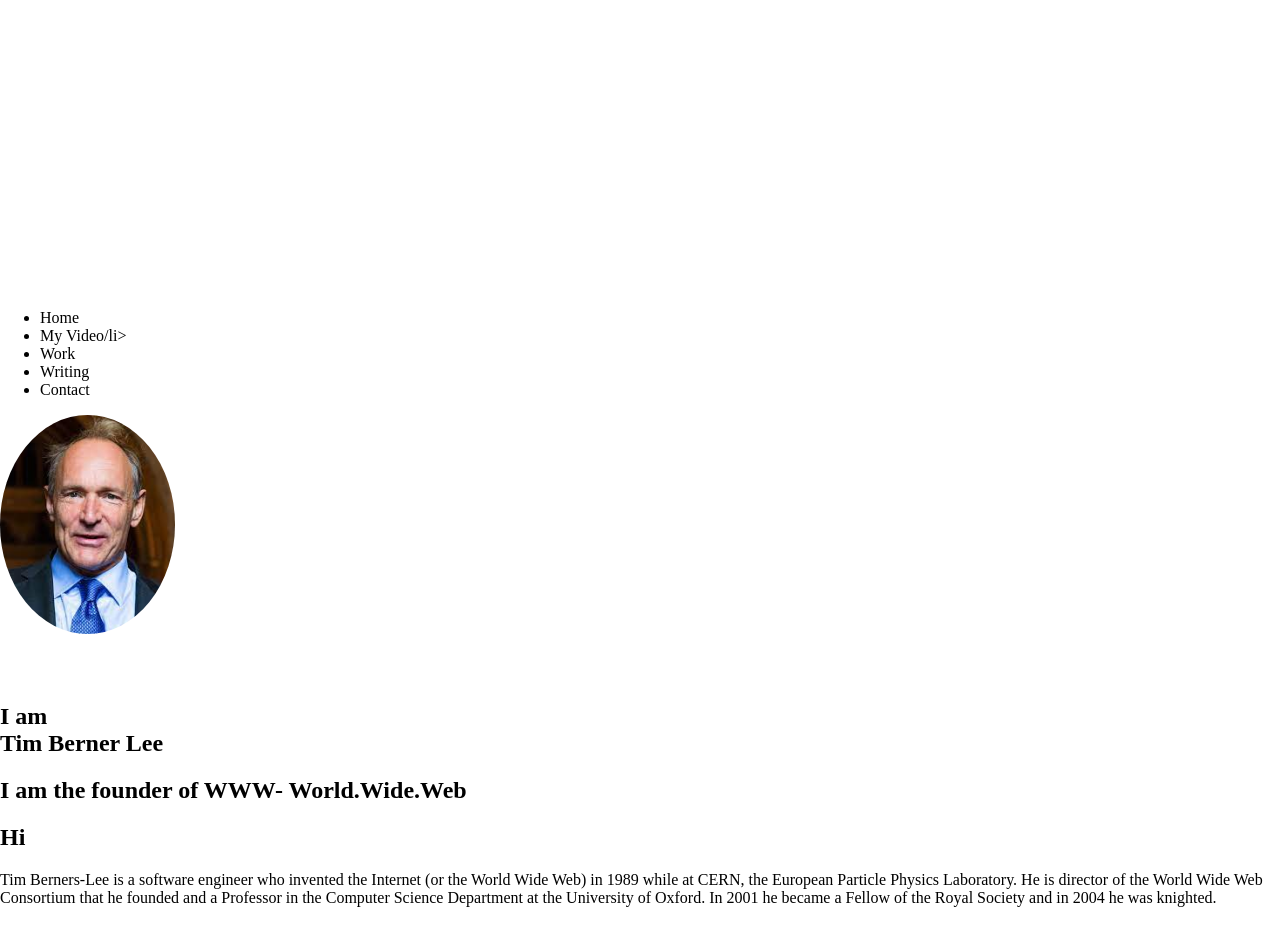
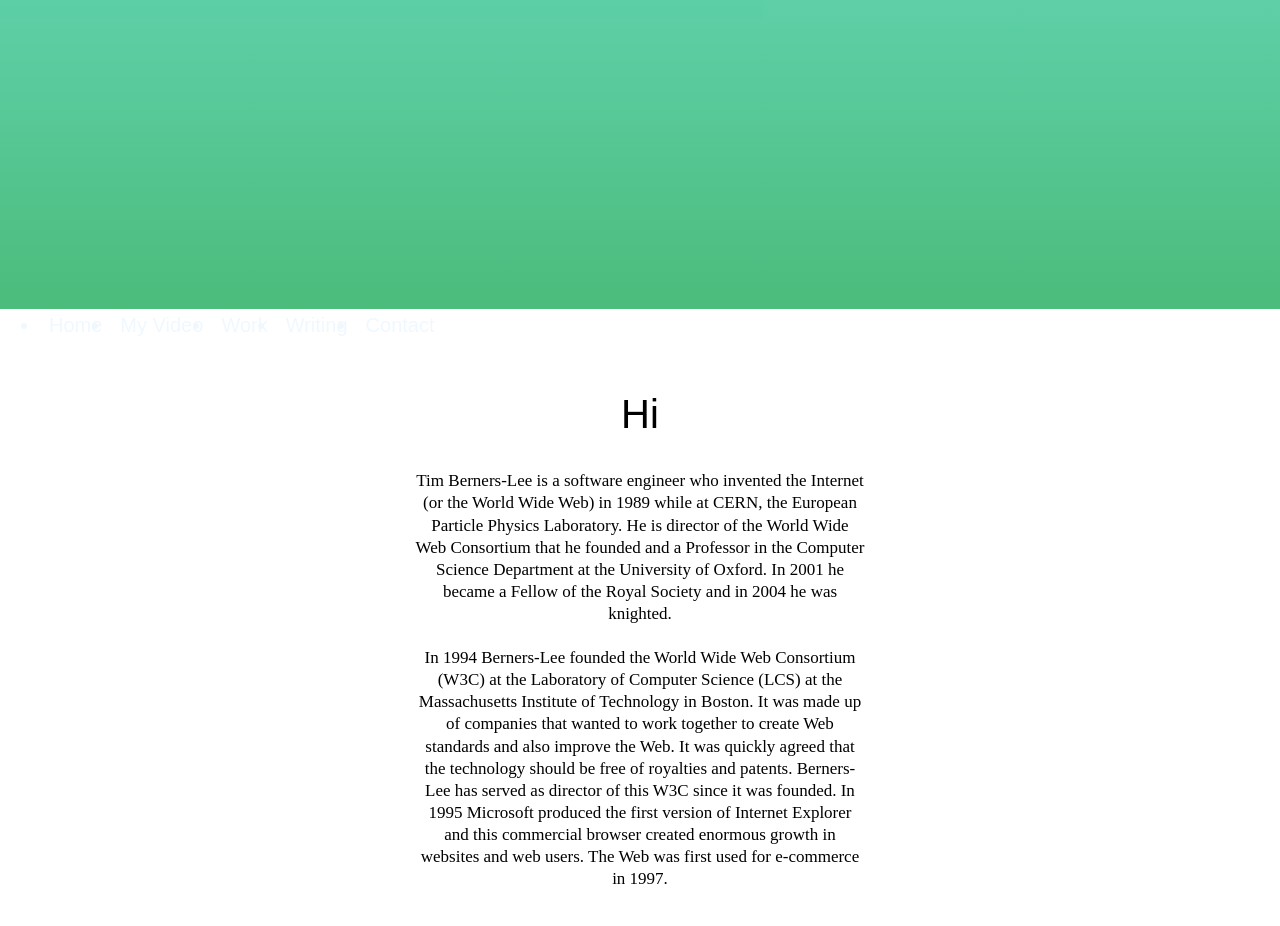
Before and after one commit to Killer52X3/Class-58, a plain HTML site: page index.html in a window 1280 px wide. Shown: the part 491-1417 px from the top of the page. Drawn offline with Linux system fonts and the light colour scheme.

Commit message:
Add files via upload

```diff
--- a/index.html
+++ b/index.html
@@ -10,7 +10,7 @@
 <body>
     <ul class="meun">
     <li class="link">Home</li>
-        <li class="link">My Video/li>
+        <li class="link">My Video</li>
         <li class="link">Work</li>
         <li class="link">Writing</li>
         <li class="link">Contact</li>
--- a/style.css
+++ b/style.css
@@ -9,3 +9,47 @@ body {
     border-radius: 50%;
 
 }
+
+#welcome { position: absolute; height: 800px; color: #FFFFFF; left: 0; top: 0; bottom: 0; right: 0; opacity: 0.83;
+background: linear-gradient(#60ebeb 0%, #27ae60 100%); display: table; width: 100%; height: 100%; z-index: 9 }
+
+h1 { font-size: 40px; font-family: sans-serif; font-weight: 300; }
+
+#name { font-size: 50px; line-height: 1.2;
+font-family:sans-serif; }
+
+ h2 { font-size: 30px; font-weight: 300; line-height: 1.2;
+font-family: monospace }
+
+#bio { padding: 50px; text-align: center; } .line { height: 6px; background-color: #000; width: 70px; margin: 8px auto; }
+
+p { max-width: 450px; margin: 25px auto; font-size: 17px; line-height: 1.3;
+}
+.parallax-inner { display: table-cell; position: relative; text-align: center; vertical-align: middle; }
+
+.menu {
+    list-style: none;
+    font-family: sans-serif;
+    position: absolute;
+    top: 10px;
+    right: 30px;
+    z-index: 10;
+    cursor: pointer;
+}
+
+.link {
+    float: left;
+    color: aliceblue;
+    padding-top: 5px;
+    padding-left: 9px;
+    padding-right: 9px;
+    padding-bottom: 5px;
+    font-family: fantasy;
+    font-size:  20px;
+
+}
+
+.link:hover{
+    background-color: dodgerblue;
+    s
+}
```
